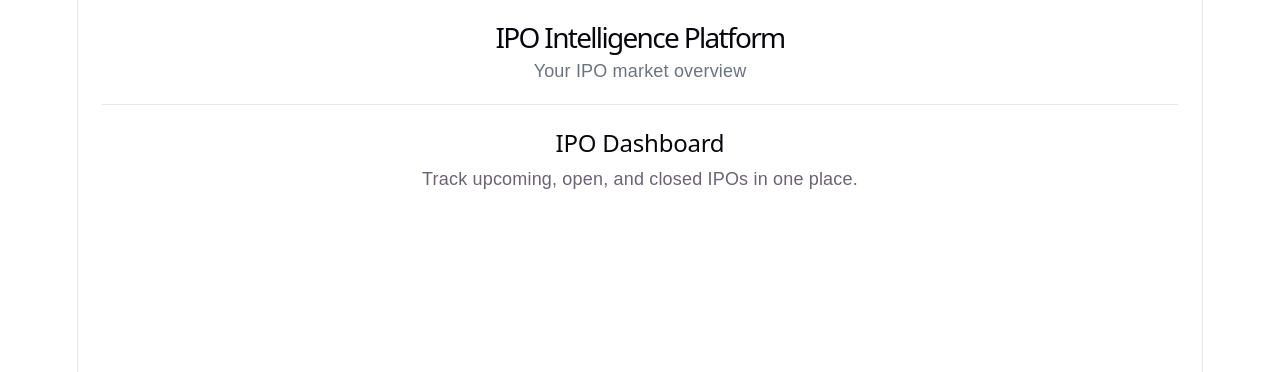
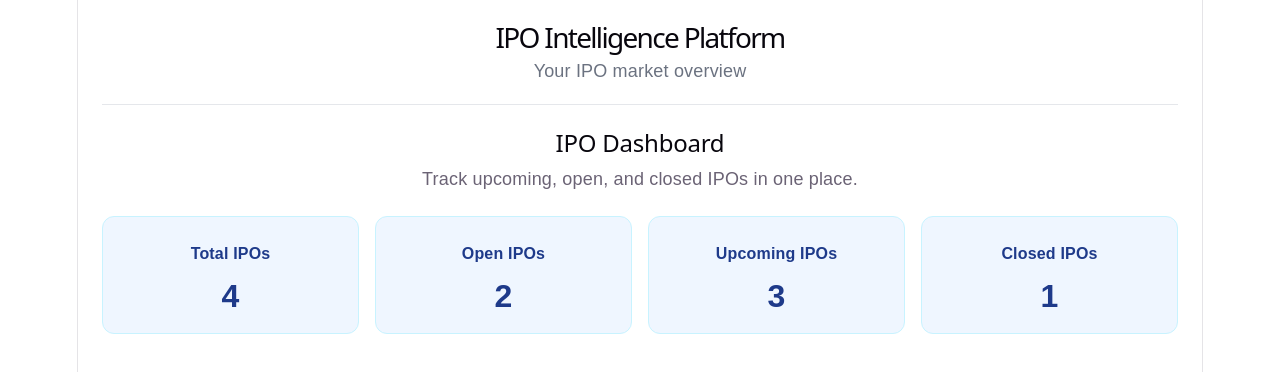
Before and after one commit to abhisheksau153/ipo-intelligence-platform, a React (Vite) app in the folder frontend/: page / in a window 1280 px wide. Shown: the top 372 px of the page. Built offline with nearby package versions, Linux system fonts and the light colour scheme.

Commit message:
feat: add summary cards to display IPO statistics in the dashboard

```diff
--- a/frontend/src/App.css
+++ b/frontend/src/App.css
@@ -26,7 +26,41 @@
   color: #6b7280;
 }
 
-/* Main dashboard content */
+/* Main dashboard container */
 .dashboard-content {
   padding-top: 24px;
 }
+
+/* Summary cards */
+.summary-cards {
+  display: grid;
+  grid-template-columns: repeat(4,1fr);
+  gap: 16px;
+}
+
+/* Summary card */
+.summary-card{
+  margin-top: 24px;
+  padding: 24px;
+  background-color: #eff6ff;
+  border: 1px solid #c8f3ff;
+  border-radius: 12px;
+  max-width: 220px;
+
+}
+
+
+/* Card title */
+.summary-card h3 {
+  margin-top: 0;
+  font-size: 16px;
+  color: #1e3a8a;
+}
+
+/* card value */
+.summary-card p{
+  margin-bottom: 0;
+  font-size: 32px;
+  font-weight: bold;
+  color: #1e3a8a;
+}
--- a/frontend/src/App.tsx
+++ b/frontend/src/App.tsx
@@ -14,6 +14,24 @@ function App() {
         <main className="dashboard-content ">  {/* # represent the page primary content */}
           <h2> IPO Dashboard</h2>             {/* # introduce the dashboard section */}
           <p>Track upcoming, open, and closed IPOs in one place. </p>
+          <div className='summary-cards'>
+            <div className='summary-card'>
+              <h3>Total IPOs</h3>
+              <p>4</p>
+            </div>
+            <div className='summary-card'>
+              <h3>Open IPOs</h3>
+              <p>2</p>
+            </div>
+            <div className='summary-card'>
+              <h3>Upcoming IPOs</h3>
+              <p>3</p>
+            </div>
+            <div className='summary-card'>
+              <h3>Closed IPOs</h3>
+              <p>1</p>
+            </div>
+          </div>
         </main>
       </section>
 
```
